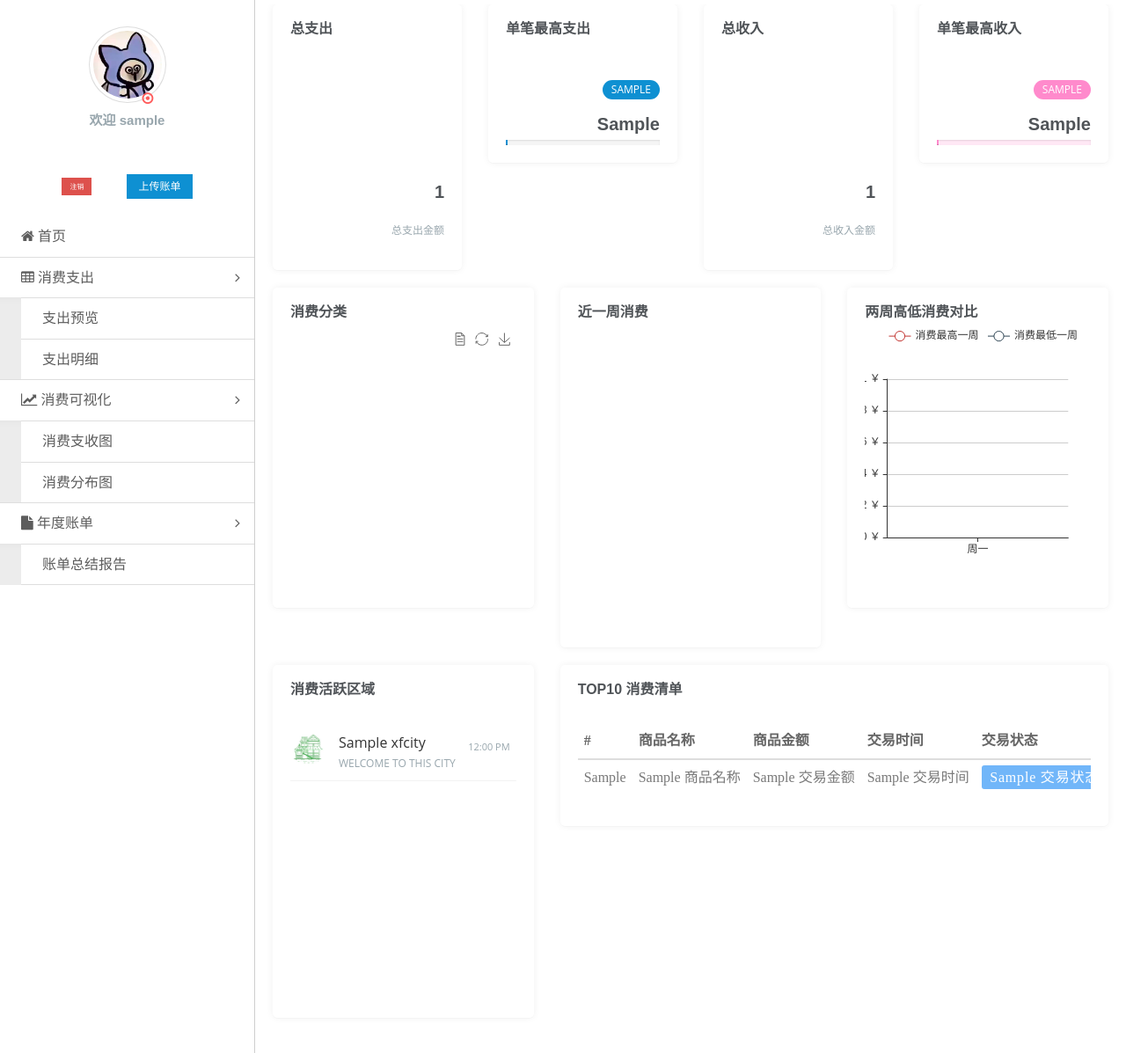
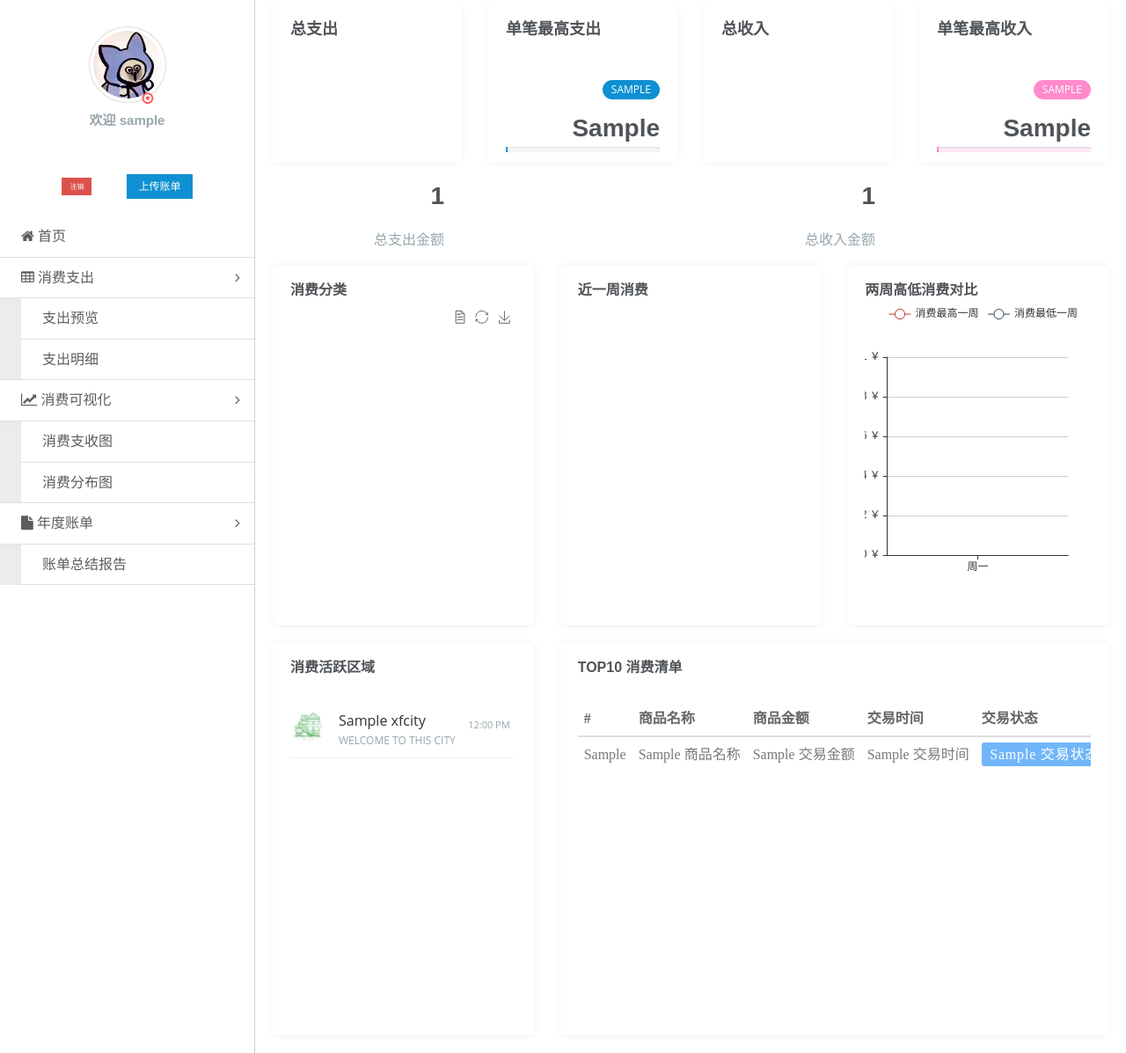
Before and after one commit to para133/Vis_Design, a Flask app: template templates/index.html in a window 1280 px wide. Shown: the part 76-1273 px from the top of the page at 88% size. Run offline with Flask 3, Linux system fonts and the light colour scheme; the template is opened without the code that fills it: most values are stand-ins (such as "Sample title", 1, 10 or a date in 2020); a map, chart or similar area stays blank.

Commit message:
调整支出和收入数值格式，保留两位小数；优化前端展示样式

```diff
--- a/templates/index.html
+++ b/templates/index.html
@@ -19,62 +19,57 @@
             <!-- Start content -->
             <div class="content">
                 <div class="am-g">
-					<!-- Row start -->
+                    <!-- 总支出 -->
                     <div class="am-u-md-3">
-							<div class="card-box">
-								<h4 class="header-title m-t-0 m-b-30">总支出</h4>
+                        <div class="card-box" style="height: 180px;">
+                            <h4 class="header-title m-t-0 m-b-30" style="font-size: 18px;">总支出</h4>
                             <div class="widget-chart-1 am-cf">
                                 <div id="widget-chart-box-1" style="height: 110px;width: 110px;float: left;">
                                 </div>
-
                                 <div class="widget-detail-1" style="float: right;">
-                                        <h2 class="p-t-10 m-b-0"> {{ total_expend }} </h2>
-                                        <p class="text-muted">总支出金额</p>
+                                    <h1 class="p-t-10 m-b-0" style="font-size: 28px;"> {{ total_expend }} </h1>
+                                    <p class="text-muted" style="font-size: 16px;">总支出金额</p>
                                 </div>
                             </div>
                         </div>
                     </div>
-						<!-- col end -->
+                    <!-- 单笔最高支出 -->
                     <div class="am-u-md-3">
-							<div class="card-box">
-								<h4 class="header-title m-t-0 m-b-30">单笔最高支出</h4>
+                        <div class="card-box" style="height: 180px;">
+                            <h4 class="header-title m-t-0 m-b-30" style="font-size: 18px;">单笔最高支出</h4>
                             <div class="widget-box-2">
                                 <div class="widget-detail-2">
-                                        <span class="badge  pull-left m-t-20  am-round" style="color: #fff; background: #0e90d2;">{{ zcyl_dbzgzcbfb }} <i class="zmdi zmdi-trending-up"></i> </span>
-                                        <h2 class="m-b-0"> {{ m_expend }} </h2>
-
+                                    <span class="badge pull-left m-t-20 am-round" style="color: #fff; background: #0e90d2;">{{ zcyl_dbzgzcbfb }} <i class="zmdi zmdi-trending-up"></i></span>
+                                    <h1 class="m-b-0" style="font-size: 28px;"> {{ m_expend }} </h1>
                                 </div>
                                 <div class="am-progress am-progress-xs am-margin-bottom-0">
-                                        <!-- {{ expend_percent }} -->
                                     <div class="am-progress-bar" style="width: {{ expend_percent }}%"></div>
                                 </div>
                             </div>
                         </div>
                     </div>
-						<!-- col end -->
+                    <!-- 总收入 -->
                     <div class="am-u-md-3">
-							<div class="card-box">
-								<h4 class="header-title m-t-0 m-b-30">总收入</h4>
+                        <div class="card-box" style="height: 180px;">
+                            <h4 class="header-title m-t-0 m-b-30" style="font-size: 18px;">总收入</h4>
                             <div class="widget-chart-1 am-cf">
                                 <div id="widget-chart-box-2" style="height: 110px;width: 110px;float: left;">
                                 </div>
-
                                 <div class="widget-detail-1" style="float: right;">
-                                        <h2 class="p-t-10 m-b-0"> {{ total_income }} </h2>
-                                        <p class="text-muted">总收入金额</p>
+                                    <h1 class="p-t-10 m-b-0" style="font-size: 28px;"> {{ total_income }} </h1>
+                                    <p class="text-muted" style="font-size: 16px;">总收入金额</p>
                                 </div>
                             </div>
                         </div>
                     </div>
-						<!-- col end -->
+                    <!-- 单笔最高收入 -->
                     <div class="am-u-md-3">
-							<div class="card-box">
-								<h4 class="header-title m-t-0 m-b-30">单笔最高收入</h4>
+                        <div class="card-box" style="height: 180px;">
+                            <h4 class="header-title m-t-0 m-b-30" style="font-size: 18px;">单笔最高收入</h4>
                             <div class="widget-box-2">
                                 <div class="widget-detail-2">
-                                        <span class="badge  pull-left m-t-20  am-round progress-bar-pink" style="color: #fff;">{{ zcyl_dbzgsrbfb }} <i class="zmdi zmdi-trending-up"></i> </span>
-                                        <h2 class="m-b-0"> {{ m_income }} </h2>
-
+                                    <span class="badge pull-left m-t-20 am-round progress-bar-pink" style="color: #fff;">{{ zcyl_dbzgsrbfb }} <i class="zmdi zmdi-trending-up"></i></span>
+                                    <h1 class="m-b-0" style="font-size: 28px;"> {{ m_income }} </h1>
                                 </div>
                                 <div class="am-progress am-progress-xs am-margin-bottom-0" style="background: rgba(255, 138, 204, 0.2);">
                                     <div class="am-progress-bar progress-bar-pink" style="width: {{ income_percent }}%"></div>
@@ -92,7 +87,7 @@
 							<h4 class="header-title m-t-0">消费分类</h4>
 
                             <!-- 消费分类饼图 input: pie_data [{'value':v,'name':k},...] -->
-							<div id="index-pie-1" style="height: 345px;height: 300px;"></div>
+							<div id="index-pie-1" style="height: 345px;"></div>
 
                             <div id="pie_data" data-json='{{ pie_data|tojson }}'></div>
                             <script>
@@ -258,7 +253,7 @@
                         <div class="card-box">
                             <h4 class="header-title m-t-0">两周高低消费对比</h4>
                             <!-- 两周高低消费对比折线图 -->
-                            <div id="index-line-1" style="height: 345px;height: 300px;"></div>
+                            <div id="index-line-1" style="height: 345px;"></div>
 
                             <!-- 在这里放 hidden div 用于传递 JSON 数据 -->
                             <div id="highest_lowest_expend" data-json='{{ highest_lowest_expend|tojson }}'></div>
@@ -373,18 +368,7 @@
 							<div class="card-box">
 								<h4 class="header-title m-t-0 m-b-30">消费活跃区域</h4>
                                 <!-- 消费活跃区域视图 -->
-								<div class="inbox-widget nicescroll" style="height: 315px; overflow: hidden; outline: none;" tabindex="5000">
-
-
-                                    <!--<a href="#">
-                                        <div class="inbox-item">
-                                            <div class="inbox-item-img"><img src="../static/img/city.png" class="img-circle" alt=""></div>
-                                            <p class="inbox-item-author">北京</p>
-                                            <p class="inbox-item-text">WECOME TO CITY</p>
-                                            <p class="inbox-item-date">13:40 PM</p>
-                                        </div>
-                                    </a>-->
-
+								<div class="inbox-widget nicescroll" style="height: 360px; overflow: hidden; outline: none;" tabindex="5000">
 
                                     {% for i in xfcity %}
 
@@ -408,9 +392,9 @@
                         <!-- 消费清单部分 -->
 						<!-- col start -->
 						<div class="am-u-md-8">
-                            <div class="card-box">
+                            <div class="card-box" >
                                 <h4 class="header-title m-t-0 m-b-30">TOP10 消费清单</h4>
-                                <div class="am-scrollable-horizontal am-text-ms" style="font-family: '微软雅黑';">
+                                <div class="am-scrollable-horizontal am-text-ms" style="font-family: '微软雅黑'; height: 360px;">
                                     <table class="am-table am-text-nowrap">
                                         <thead>
                                         <tr>
```
Also changed, not shown: models/db.py (+9 -8 lines). Lines whose indentation alone changed are shown as unchanged.
